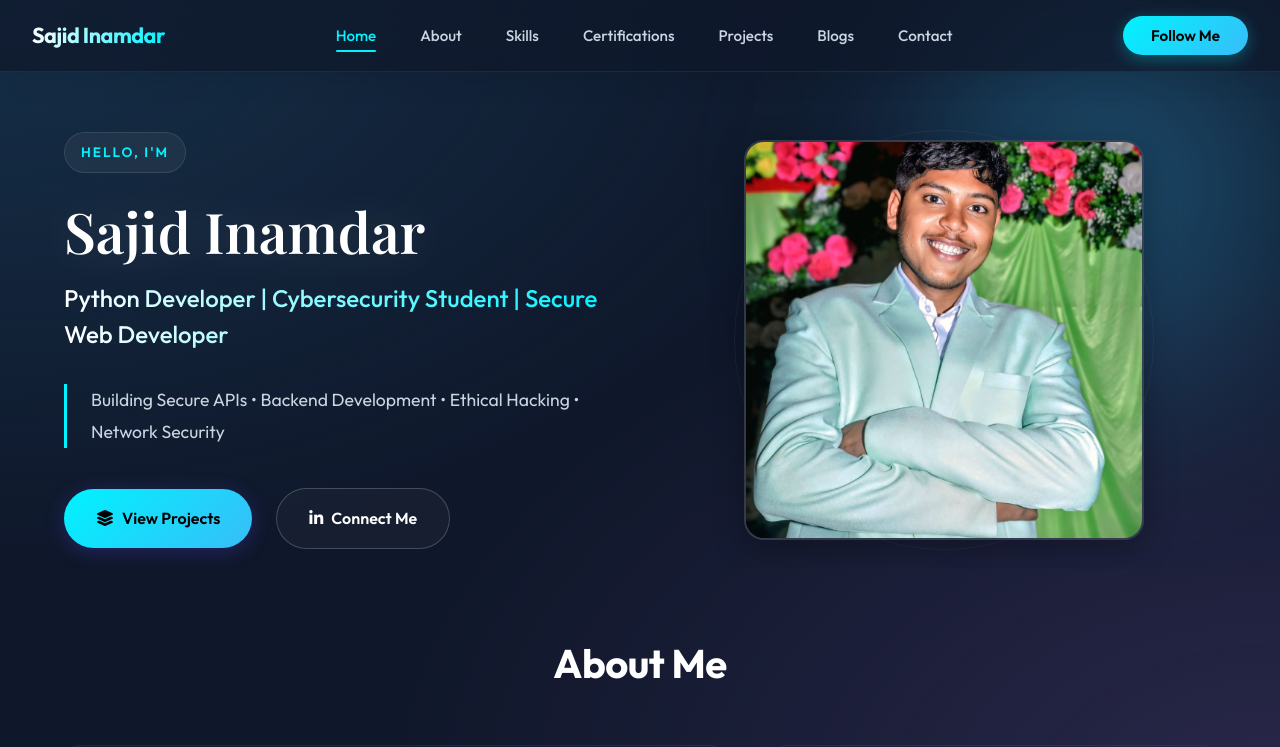
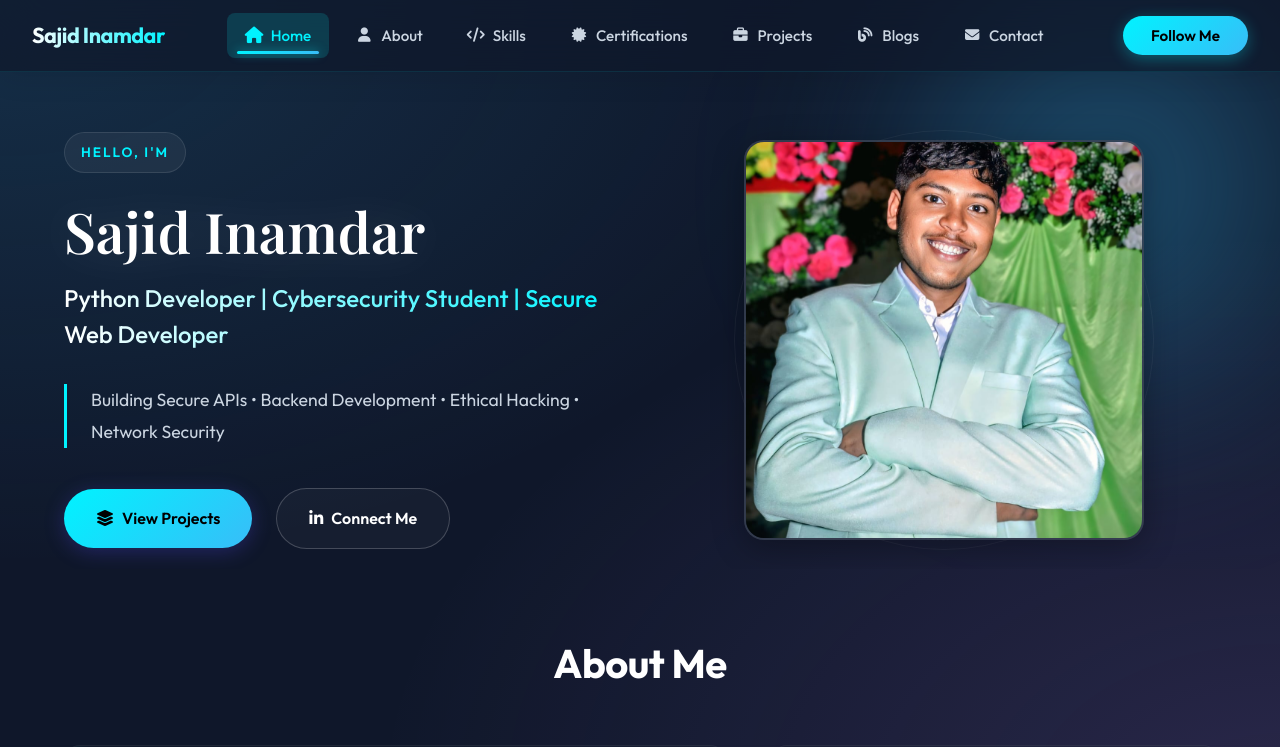
Before and after one commit to sajidinamdar/sajid-Portfolio, a React (Vite) app: page / in a window 1280 px wide. Shown: the top 747 px of the page. Built offline with nearby package versions, Linux system fonts and the light colour scheme; a web font is replaced by a local one.

Commit message:
Add icons to navbar links and improve navigation functionality

```diff
--- a/src/components/Navbar.css
+++ b/src/components/Navbar.css
@@ -66,7 +66,9 @@
 
 .nav-link {
     position: relative;
-    display: block;
+    display: flex;
+    align-items: center;
+    gap: 8px;
     padding: 10px 18px;
     color: var(--text-secondary);
     font-weight: 500;
@@ -76,34 +78,77 @@
     border-radius: 8px;
 }
 
+.nav-link i {
+    font-size: 0.9rem;
+    width: 18px;
+    text-align: center;
+    transition: all 0.3s ease;
+}
+
+/* Animated Active Indicator - Background highlight */
+.nav-link::before {
+    content: '';
+    position: absolute;
+    inset: 0;
+    background: rgba(0, 243, 255, 0.1);
+    border-radius: 8px;
+    opacity: 0;
+    transform: scale(0.8);
+    transition: all 0.4s cubic-bezier(0.175, 0.885, 0.32, 1.275);
+    z-index: -1;
+}
+
 .nav-link::after {
     content: '';
     position: absolute;
-    bottom: 6px;
-    left: 18px;
-    right: 18px;
-    height: 2px;
-    background: var(--neon-cyan);
-    transform: scaleX(0);
-    transition: transform 0.3s ease;
+    bottom: 4px;
+    left: 50%;
+    transform: translateX(-50%) scaleX(0);
+    width: 60%;
+    height: 3px;
+    background: linear-gradient(90deg, var(--neon-cyan), var(--accent));
     border-radius: 2px;
+    transition: transform 0.4s cubic-bezier(0.175, 0.885, 0.32, 1.275);
+    box-shadow: 0 0 10px rgba(0, 243, 255, 0.5);
 }
 
 .nav-link:hover {
     color: #fff;
-    background: rgba(255, 255, 255, 0.05);
+    transform: translateY(-2px);
+}
+
+.nav-link:hover::before {
+    opacity: 1;
+    transform: scale(1);
+}
+
+.nav-link:hover i {
+    transform: scale(1.2);
+    color: var(--neon-cyan);
 }
 
 .nav-link:hover::after {
-    transform: scaleX(1);
+    transform: translateX(-50%) scaleX(1);
 }
 
 .nav-link.active {
     color: var(--neon-cyan);
 }
 
+.nav-link.active i {
+    color: var(--neon-cyan);
+    transform: scale(1.15);
+}
+
+.nav-link.active::before {
+    opacity: 1;
+    transform: scale(1);
+    background: rgba(0, 243, 255, 0.15);
+}
+
 .nav-link.active::after {
-    transform: scaleX(1);
+    transform: translateX(-50%) scaleX(1);
+    width: 80%;
 }
 
 /* ========== HIRE ME BUTTON ========== */
@@ -166,22 +211,31 @@
 
 .hamburger span {
     width: 26px;
-    height: 2px;
+    height: 3px;
     background: var(--neon-cyan);
-    border-radius: 2px;
-    transition: all 0.3s ease;
+    border-radius: 3px;
+    transition: all 0.4s cubic-bezier(0.175, 0.885, 0.32, 1.275);
+    box-shadow: 0 0 8px rgba(0, 243, 255, 0.5);
+}
+
+.hamburger:hover span {
+    background: #fff;
+    box-shadow: 0 0 12px rgba(0, 243, 255, 0.8);
 }
 
 .hamburger.active span:nth-child(1) {
-    transform: rotate(45deg) translate(7px, 7px);
+    transform: rotate(45deg) translate(8px, 8px);
+    background: #fff;
 }
 
 .hamburger.active span:nth-child(2) {
     opacity: 0;
+    transform: scaleX(0);
 }
 
 .hamburger.active span:nth-child(3) {
-    transform: rotate(-45deg) translate(7px, -7px);
+    transform: rotate(-45deg) translate(8px, -8px);
+    background: #fff;
 }
 
 /* ========== MOBILE MENU ========== */
@@ -190,14 +244,15 @@
     top: 72px;
     left: 0;
     right: 0;
-    background: rgba(15, 23, 42, 0.95);
-    backdrop-filter: blur(20px);
-    -webkit-backdrop-filter: blur(20px);
+    background: rgba(15, 23, 42, 0.98);
+    backdrop-filter: blur(30px);
+    -webkit-backdrop-filter: blur(30px);
     border-bottom: 1px solid rgba(0, 243, 255, 0.2);
+    box-shadow: 0 8px 32px rgba(0, 0, 0, 0.3);
     transform: translateY(-100%);
     opacity: 0;
     visibility: hidden;
-    transition: all 0.4s cubic-bezier(0.68, -0.55, 0.265, 1.55);
+    transition: all 0.5s cubic-bezier(0.68, -0.55, 0.265, 1.55);
     max-height: calc(100vh - 72px);
     overflow-y: auto;
 }
@@ -206,6 +261,18 @@
     transform: translateY(0);
     opacity: 1;
     visibility: visible;
+    animation: slideDown 0.5s cubic-bezier(0.68, -0.55, 0.265, 1.55);
+}
+
+@keyframes slideDown {
+    from {
+        transform: translateY(-100%);
+        opacity: 0;
+    }
+    to {
+        transform: translateY(0);
+        opacity: 1;
+    }
 }
 
 .mobile-nav-links {
@@ -213,11 +280,39 @@
     padding: 24px;
     display: flex;
     flex-direction: column;
-    gap: 8px;
+    gap: 12px;
+}
+
+.mobile-nav-links li {
+    animation: fadeInUp 0.4s ease forwards;
+    opacity: 0;
+}
+
+.mobile-menu.open .mobile-nav-links li:nth-child(1) { animation-delay: 0.1s; }
+.mobile-menu.open .mobile-nav-links li:nth-child(2) { animation-delay: 0.15s; }
+.mobile-menu.open .mobile-nav-links li:nth-child(3) { animation-delay: 0.2s; }
+.mobile-menu.open .mobile-nav-links li:nth-child(4) { animation-delay: 0.25s; }
+.mobile-menu.open .mobile-nav-links li:nth-child(5) { animation-delay: 0.3s; }
+.mobile-menu.open .mobile-nav-links li:nth-child(6) { animation-delay: 0.35s; }
+.mobile-menu.open .mobile-nav-links li:nth-child(7) { animation-delay: 0.4s; }
+.mobile-menu.open .mobile-nav-links li:nth-child(8) { animation-delay: 0.45s; }
+
+@keyframes fadeInUp {
+    from {
+        opacity: 0;
+        transform: translateY(20px);
+    }
+    to {
+        opacity: 1;
+        transform: translateY(0);
+    }
 }
 
 .mobile-nav-link {
-    display: block;
+    display: flex;
+    align-items: center;
+    justify-content: flex-start;
+    gap: 12px;
     padding: 16px 20px;
     color: var(--text-secondary);
     font-weight: 500;
@@ -226,8 +321,34 @@
     background: rgba(255, 255, 255, 0.03);
     border: 1px solid rgba(255, 255, 255, 0.05);
     border-radius: 12px;
+    transition: all 0.4s cubic-bezier(0.175, 0.885, 0.32, 1.275);
+    position: relative;
+    overflow: hidden;
+}
+
+.mobile-nav-link::before {
+    content: '';
+    position: absolute;
+    left: 0;
+    top: 0;
+    bottom: 0;
+    width: 4px;
+    background: linear-gradient(180deg, var(--neon-cyan), var(--accent));
+    transform: scaleY(0);
+    transition: transform 0.4s cubic-bezier(0.175, 0.885, 0.32, 1.275);
+    border-radius: 0 4px 4px 0;
+}
+
+.mobile-nav-link i {
+    font-size: 1.1rem;
+    width: 24px;
+    text-align: center;
     transition: all 0.3s ease;
-    text-align: center;
+    color: var(--text-secondary);
+}
+
+.mobile-nav-link span {
+    transition: transform 0.3s ease;
 }
 
 .mobile-nav-link:hover,
@@ -235,13 +356,36 @@
     background: rgba(255, 255, 255, 0.08);
     border-color: rgba(0, 243, 255, 0.3);
     color: #fff;
+    transform: translateX(4px);
+    box-shadow: 0 4px 16px rgba(0, 243, 255, 0.15);
+}
+
+.mobile-nav-link:hover::before,
+.mobile-nav-link:focus::before {
+    transform: scaleY(1);
+}
+
+.mobile-nav-link:hover i,
+.mobile-nav-link:focus i {
+    color: var(--neon-cyan);
+    transform: scale(1.2);
 }
 
 .mobile-nav-link.active {
-    background: rgba(0, 243, 255, 0.1);
+    background: rgba(0, 243, 255, 0.12);
     border-color: var(--neon-cyan);
     color: var(--neon-cyan);
-    box-shadow: 0 0 20px rgba(0, 243, 255, 0.2);
+    box-shadow: 0 0 20px rgba(0, 243, 255, 0.25);
+    transform: translateX(4px);
+}
+
+.mobile-nav-link.active::before {
+    transform: scaleY(1);
+}
+
+.mobile-nav-link.active i {
+    color: var(--neon-cyan);
+    transform: scale(1.2);
 }
 
 .mobile-hire-btn {
--- a/src/components/Navbar.jsx
+++ b/src/components/Navbar.jsx
@@ -1,5 +1,5 @@
 import { useState, useEffect } from 'react';
-import { Link, useLocation } from 'react-router-dom';
+import { Link, useLocation, useNavigate } from 'react-router-dom';
 import './Navbar.css';
 
 const Navbar = () => {
@@ -9,6 +9,7 @@ const Navbar = () => {
     const [scrollProgress, setScrollProgress] = useState(0);
     const [showSocialModal, setShowSocialModal] = useState(false);
     const location = useLocation();
+    const navigate = useNavigate();
 
     const socialAccounts = [
         {
@@ -56,17 +57,22 @@ const Navbar = () => {
     ];
 
     const navLinks = [
-        { name: 'Home', id: 'home', path: '/', isRoute: false },
-        { name: 'About', id: 'about', path: '/about', isRoute: true },
-        { name: 'Skills', id: 'skills', path: '#skills', isRoute: false },
-        { name: 'Certifications', id: 'certifications', path: '#certifications', isRoute: false },
-        { name: 'Projects', id: 'projects', path: '/projects', isRoute: true },
-        { name: 'Blogs', id: 'blogs', path: '/blogs', isRoute: true },
-        { name: 'Contact', id: 'contact', path: '#contact', isRoute: false }
+        { name: 'Home', id: 'home', path: '/', isRoute: false, icon: 'fas fa-home' },
+        { name: 'About', id: 'about', path: '/about', isRoute: true, icon: 'fas fa-user' },
+        { name: 'Skills', id: 'skills', path: '#skills', isRoute: false, icon: 'fas fa-code' },
+        { name: 'Certifications', id: 'certifications', path: '#certifications', isRoute: false, icon: 'fas fa-certificate' },
+        { name: 'Projects', id: 'projects', path: '/projects', isRoute: true, icon: 'fas fa-briefcase' },
+        { name: 'Blogs', id: 'blogs', path: '/blogs', isRoute: true, icon: 'fas fa-blog' },
+        { name: 'Contact', id: 'contact', path: '#contact', isRoute: false, icon: 'fas fa-envelope' }
     ];
 
     // Handle scroll to section
     const scrollToSection = (sectionId) => {
+        // If not on home page, navigate first
+        if (location.pathname !== '/') {
+            navigate('/');
+            // Wait for navigation and DOM update, then scroll
+            setTimeout(() => {
                 const element = document.getElementById(sectionId);
                 if (element) {
                     const navHeight = 72;
@@ -75,8 +81,21 @@ const Navbar = () => {
                         top: elementPosition,
                         behavior: 'smooth'
                     });
+                }
+            }, 150);
+        } else {
+            // Already on home page, just scroll
+            const element = document.getElementById(sectionId);
+            if (element) {
+                const navHeight = 72;
+                const elementPosition = element.offsetTop - navHeight;
+                window.scrollTo({
+                    top: elementPosition,
+                    behavior: 'smooth'
+                });
+            }
+        }
         setIsOpen(false);
-        }
     };
 
     // Track active section based on route or scroll
@@ -171,7 +190,8 @@ const Navbar = () => {
                                     onClick={() => setIsOpen(false)}
                                     aria-current={activeSection === link.id ? 'page' : undefined}
                                 >
-                                    {link.name}
+                                    <i className={link.icon}></i>
+                                    <span>{link.name}</span>
                                 </Link>
                             ) : (
                                 <a
@@ -179,15 +199,12 @@ const Navbar = () => {
                                     className={`nav-link ${activeSection === link.id ? 'active' : ''}`}
                                     onClick={(e) => {
                                         e.preventDefault();
-                                        if (location.pathname !== '/') {
-                                            window.location.href = `/${link.path}`;
-                                        } else {
                                         scrollToSection(link.id);
-                                        }
                                     }}
                                     aria-current={activeSection === link.id ? 'page' : undefined}
                                 >
-                                    {link.name}
+                                    <i className={link.icon}></i>
+                                    <span>{link.name}</span>
                                 </a>
                             )}
                         </li>
@@ -228,7 +245,8 @@ const Navbar = () => {
                                     onClick={() => setIsOpen(false)}
                                     aria-current={activeSection === link.id ? 'page' : undefined}
                                 >
-                                    {link.name}
+                                    <i className={link.icon}></i>
+                                    <span>{link.name}</span>
                                 </Link>
                             ) : (
                                 <a
@@ -236,16 +254,12 @@ const Navbar = () => {
                                     className={`mobile-nav-link ${activeSection === link.id ? 'active' : ''}`}
                                     onClick={(e) => {
                                         e.preventDefault();
-                                        if (location.pathname !== '/') {
-                                            window.location.href = `/${link.path}`;
-                                        } else {
                                         scrollToSection(link.id);
-                                        }
-                                        setIsOpen(false);
                                     }}
                                     aria-current={activeSection === link.id ? 'page' : undefined}
                                 >
-                                    {link.name}
+                                    <i className={link.icon}></i>
+                                    <span>{link.name}</span>
                                 </a>
                             )}
                         </li>
```
Lines whose indentation alone changed are shown as unchanged.
